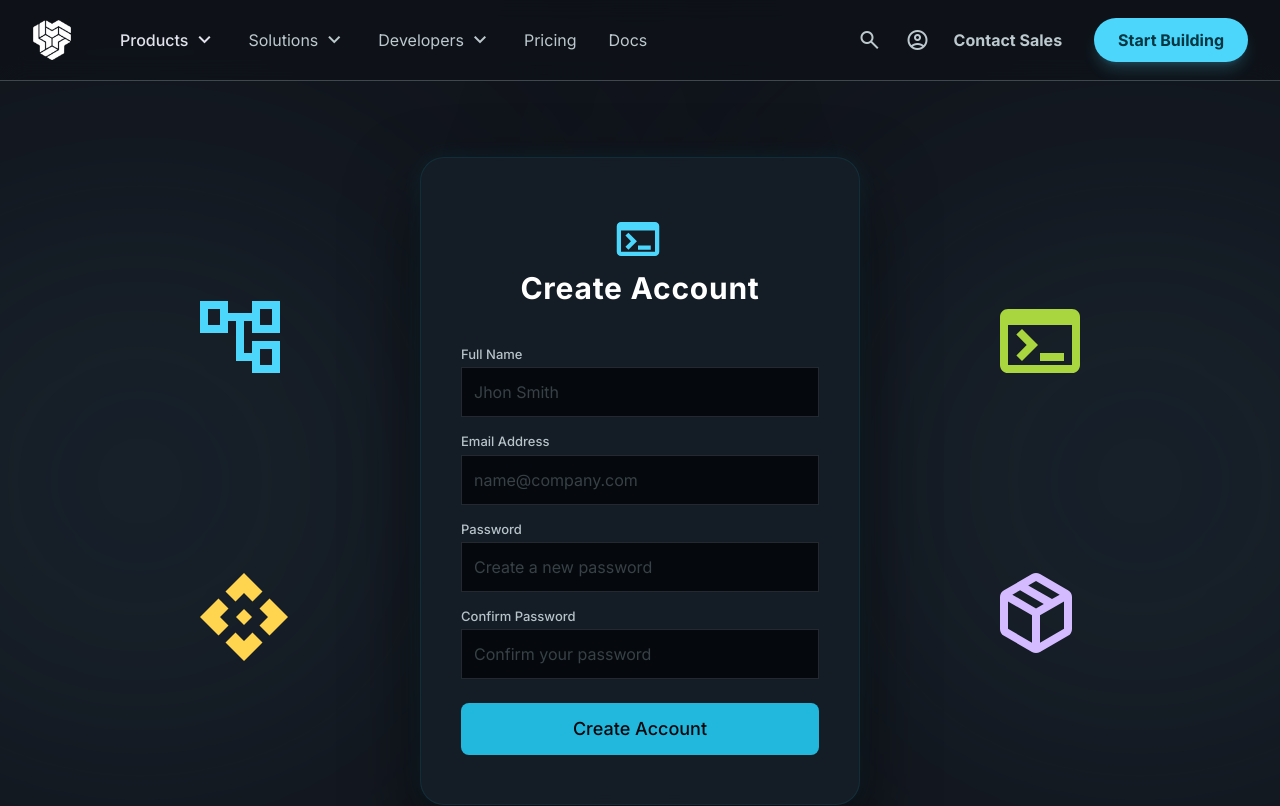
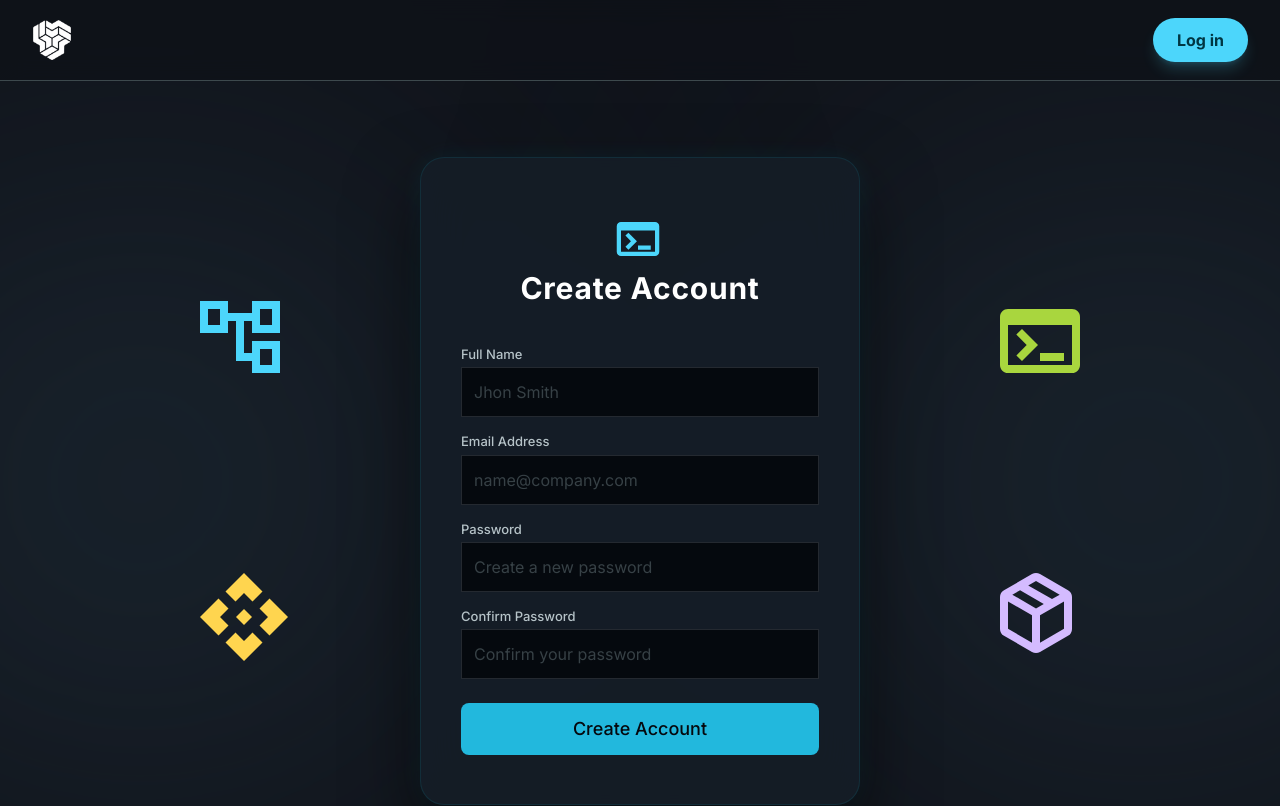
Before and after one commit to Gaurav775-Git/Server_Flow, a React (Vite) app in the folder client/: page /register in a window 1280 px wide. Shown: the top 806 px of the page. Built offline with nearby package versions, Linux system fonts and the light colour scheme.

Commit message:
feat: make navbar render only passed props
Co-authored-by: harsh31-tech <192406383+harsh31-tech@users.noreply.github.com>

```diff
--- a/client/src/components/NavBar.jsx
+++ b/client/src/components/NavBar.jsx
@@ -1,6 +1,6 @@
 import logo from '../assets/logo.png'
 
-const NavBar = () => {
+const NavBar = ({ leftItems = [], rightItems = [], ctaButton }) => {
   return (
     <nav className="sticky top-0 w-full z-40 bg-[#10131a]/80 backdrop-blur-md border-b border-[#3d494d]">
       <div className="flex justify-between items-center px-8 h-20 w-full max-w-[1280px] mx-auto">
@@ -11,50 +11,47 @@ const NavBar = () => {
           </a>
 
           {/* Nav Links - Desktop */}
+          {leftItems.length > 0 && (
             <div className="hidden lg:flex gap-8">
-            <div className="relative group cursor-pointer">
-              <span className="text-[#e1e2eb] font-medium flex items-center gap-1">
-                Products
-                <span className="material-symbols-outlined text-sm">expand_more</span>
+              {leftItems.map((item, index) => (
+                <a
+                  key={`${item.label}-${index}`}
+                  className={item.className || 'text-[#bcc9ce] hover:text-[#e1e2eb] transition-colors'}
+                  href={item.href || '#'}
+                >
+                  <span className={`flex items-center gap-1 ${item.withChevron ? 'cursor-pointer' : ''}`}>
+                    {item.label}
+                    {item.withChevron && <span className="material-symbols-outlined text-sm">expand_more</span>}
                   </span>
+                </a>
+              ))}
             </div>
-            <div className="relative group cursor-pointer">
-              <span className="text-[#bcc9ce] hover:text-[#e1e2eb] transition-colors flex items-center gap-1">
-                Solutions
-                <span className="material-symbols-outlined text-sm">expand_more</span>
-              </span>
-            </div>
-            <div className="relative group cursor-pointer">
-              <span className="text-[#bcc9ce] hover:text-[#e1e2eb] transition-colors flex items-center gap-1">
-                Developers
-                <span className="material-symbols-outlined text-sm">expand_more</span>
-              </span>
-            </div>
-            <a className="text-[#bcc9ce] hover:text-[#e1e2eb] transition-colors" href="#">
-              Pricing
-            </a>
-            <a className="text-[#bcc9ce] hover:text-[#e1e2eb] transition-colors" href="#">
-              Docs
-            </a>
-          </div>
+          )}
         </div>
 
         {/* Right side actions */}
         <div className="flex items-center gap-8">
+          {rightItems.length > 0 && (
             <div className="hidden sm:flex items-center gap-6">
-            <button className="material-symbols-outlined text-[#bcc9ce] hover:text-[#e1e2eb]">
-              search
+              {rightItems.map((item, index) => (
+                <button
+                  key={`${item.label}-${index}`}
+                  className={item.className || 'text-[#bcc9ce] hover:text-[#e1e2eb]'}
+                  type="button"
+                >
+                  {item.label}
                 </button>
-            <button className="material-symbols-outlined text-[#bcc9ce] hover:text-[#e1e2eb]">
-              account_circle
-            </button>
-            <button className="text-[#bcc9ce] hover:text-[#e1e2eb] font-bold">
-              Contact Sales
-            </button>
+              ))}
             </div>
-          <a href="/dashboard" className="bg-[#4cd6fb] text-[#003642] px-6 py-2.5 rounded-full font-bold hover:brightness-110 transition-all shadow-lg shadow-[#4cd6fb]/20">
-            Start Building
+          )}
+          {ctaButton && (
+            <a
+              href={ctaButton.href || '#'}
+              className={ctaButton.className || 'bg-[#4cd6fb] text-[#003642] px-6 py-2.5 rounded-full font-bold hover:brightness-110 transition-all shadow-lg shadow-[#4cd6fb]/20'}
+            >
+              {ctaButton.label}
             </a>
+          )}
         </div>
       </div>
     </nav>
--- a/client/src/pages/DashboardPage.jsx
+++ b/client/src/pages/DashboardPage.jsx
@@ -6,7 +6,7 @@ import DashboardSideBar from '../components/ui/DashboardSideBar';
 const DashboardPage = () => {
   return (
     <div className="min-h-screen bg-[#0b0e14] text-[#e1e2eb]">
-      <NavBar />
+      <NavBar ctaButton={{ label: 'Home', href: '/' }} />
       <main className="mx-auto flex min-h-screen max-w-[1440px] px-4 md:px-8">
         <DashboardSideBar />
         <DashboardContent />
--- a/client/src/pages/Home.jsx
+++ b/client/src/pages/Home.jsx
@@ -5,9 +5,27 @@ import ProductsSection from "../components/sections/home/ProductsSection";
 import PlatformSection from "../components/sections/home/PlatformSection";
 
 const Home = () => {
+  const navbarLeftItems = [
+    { label: 'Products', withChevron: true, className: 'text-[#e1e2eb] font-medium' },
+    { label: 'Solutions', withChevron: true },
+    { label: 'Developers', withChevron: true },
+    { label: 'Pricing' },
+    { label: 'Docs' },
+  ];
+
+  const navbarRightItems = [
+    { label: 'search', className: 'material-symbols-outlined text-[#bcc9ce] hover:text-[#e1e2eb]' },
+    { label: 'account_circle', className: 'material-symbols-outlined text-[#bcc9ce] hover:text-[#e1e2eb]' },
+    { label: 'Contact Sales', className: 'text-[#bcc9ce] hover:text-[#e1e2eb] font-bold' },
+  ];
+
   return (
     <div className="min-h-screen bg-[#05090E]">
-      <NavBar />
+      <NavBar
+        leftItems={navbarLeftItems}
+        rightItems={navbarRightItems}
+        ctaButton={{ label: 'Start Building', href: '/dashboard' }}
+      />
 
       <HeroSection />
 
--- a/client/src/pages/Login.jsx
+++ b/client/src/pages/Login.jsx
@@ -6,7 +6,7 @@ import Footer from "../components/Footer";
 const Login = () => {
   return (
     <div className="min-h-screen bg-[#0b0e14] text-[#e1e2eb]">
-      <NavBar />
+      <NavBar ctaButton={{ label: 'Sign up', href: '/signup' }} />
       <div className="min-h-screen relative flex justify-center items-center bg-[#10131A]">
         <LoginLeftIcon />
         <LoginCard />
--- a/client/src/pages/Signup.jsx
+++ b/client/src/pages/Signup.jsx
@@ -7,7 +7,7 @@ import Footer from "../components/Footer";
 const Signup = () => {
   return (
     <div className="min-h-screen bg-[#0b0e14] text-[#e1e2eb]">
-      <NavBar />
+      <NavBar ctaButton={{ label: 'Log in', href: '/login' }} />
       <div className="min-h-screen relative flex justify-center items-center bg-[#10131A]">
         <LoginLeftIcon />
         <SignupCard />
```
Lines whose indentation alone changed are shown as unchanged.
